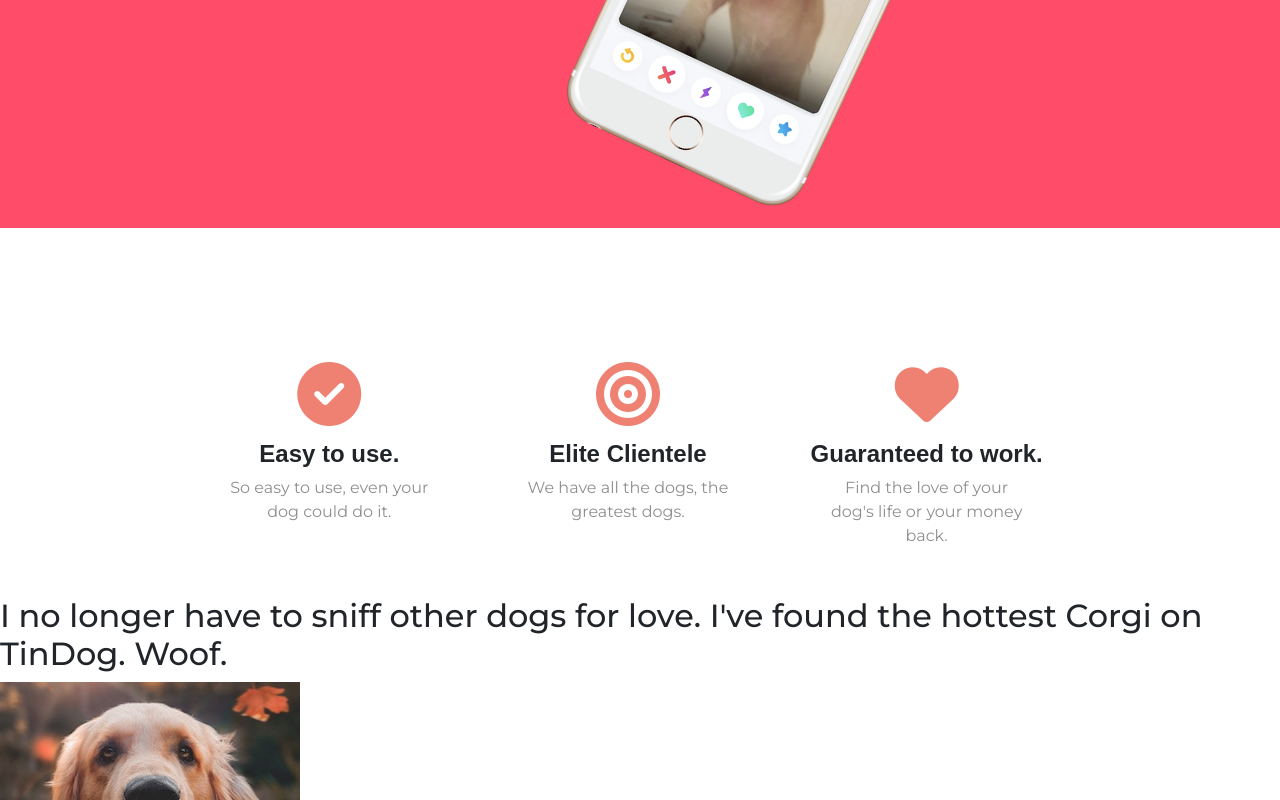
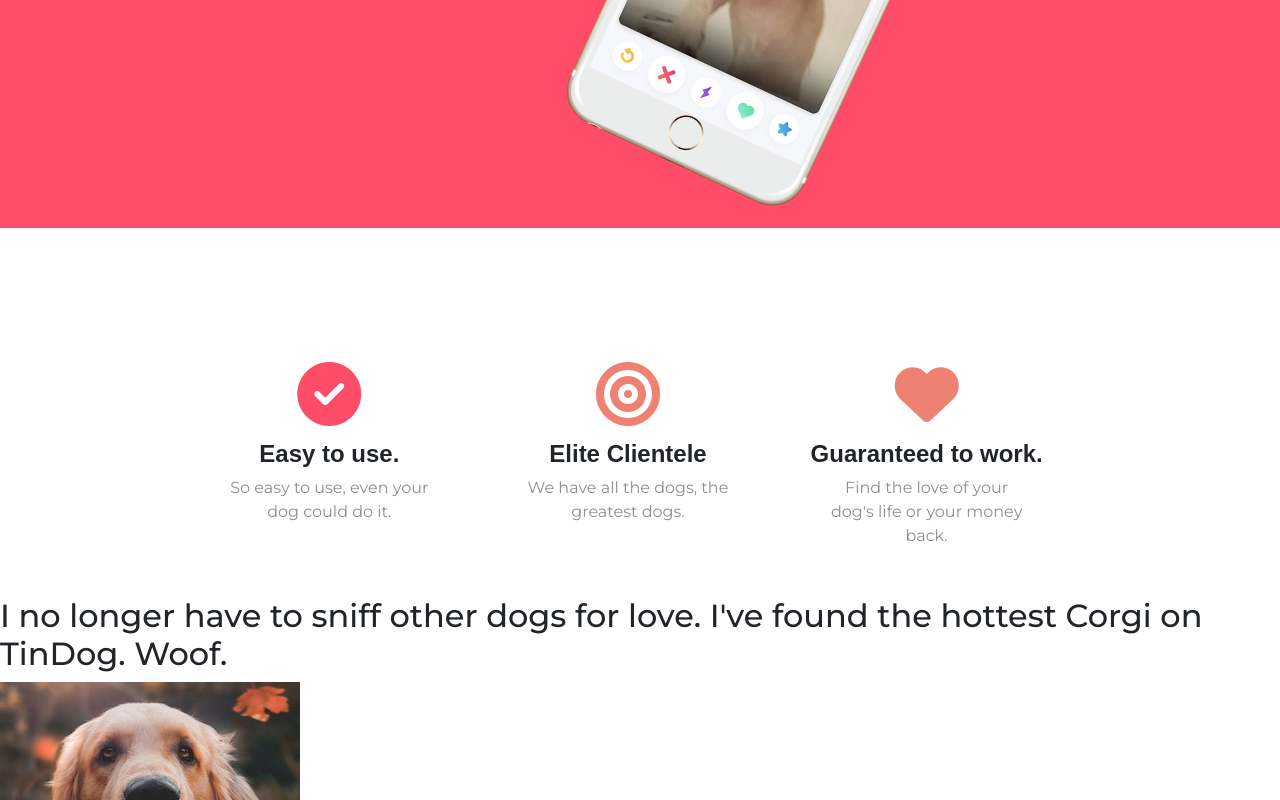
Before and after one commit to NaveendraKularatne/2022-web-development-bootcamp, a plain HTML site: page 3. Bootstrap/TinDog/index.html in a window 1280 px wide. In both pictures the pointer is over the element 329 px from the left and 927 px from the top of the page. Shown: the part 527-1327 px from the top of the page. Drawn offline with nearby package versions, Linux system fonts and the light colour scheme.

Commit message:
Add hover to features section

```diff
--- a/3. Bootstrap/TinDog/Styles/style.css
+++ b/3. Bootstrap/TinDog/Styles/style.css
@@ -60,6 +60,10 @@
     padding-bottom: 5%;
 }
 
+.center-icon:hover{
+    color: #ff4c68;
+}
+
 .features-topic{
     font-family: 'Montserrat-Black', sans-serif;
     font-size: 1.5rem;
```
